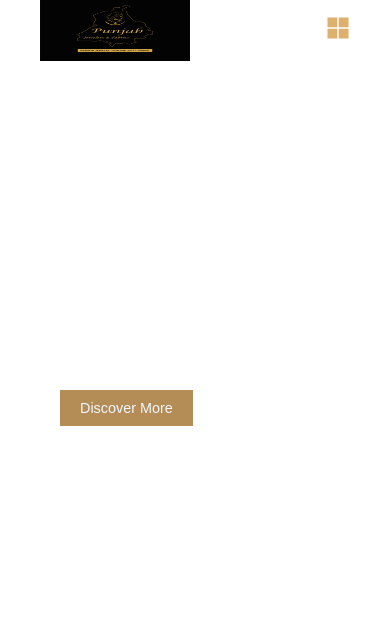
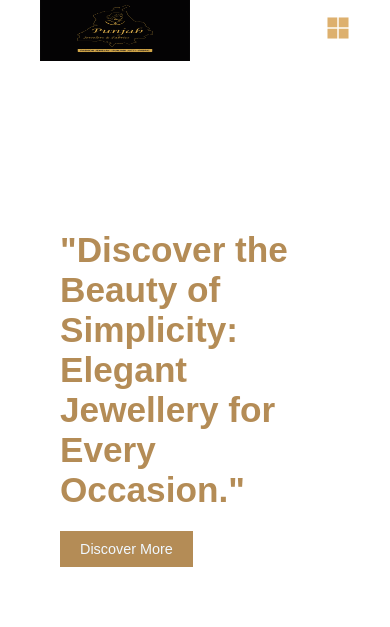
Before and after one commit to HarshitaDubeyy/JewelleryStore, a plain HTML site: page index.html in a window 390 px wide. Shown: the top 627 px of the page. Drawn offline with nearby package versions, Linux system fonts and the light colour scheme; a script that the page names is missing; a web font is replaced by a local one.

Commit message:
Add Title discover in gallery and removed from laptop

```diff
--- a/index.html
+++ b/index.html
@@ -47,7 +47,7 @@
             <div class="container">
                 <div class="content">
                     <div class="call">
-
+                        <h3>"Discover the Beauty of Simplicity: Elegant Jewellery for Every Occasion."</h3>
                         <div class="button">
                             <button>Discover More</button>
 
--- a/style.css
+++ b/style.css
@@ -53,7 +53,7 @@ header .menu ul li a {
     text-decoration: none;
     font-size: 1.3rem;
     font-family: 'Belleza', sans-serif;
-    color: #11085c;
+    color: #030114;
     transition: all 0.3s;
 }
 
@@ -89,6 +89,9 @@ section .container {
     justify-content: flex-start;
     padding: 0 60px;
 }
+#home .container .content .call {
+    display: none; /* Hide the call section on larger screens */
+  }
 
 #home .container .content span {
     font-size: 2.5rem;
@@ -98,8 +101,8 @@ section .container {
 }
 
 #home .container .content .button {
-    padding-top: 800px;
-}
+        display: block;
+    }
 
 #home .container .content .button button {
     padding: 10px 20px;
@@ -110,10 +113,14 @@ section .container {
     font-size: 1.2rem;
     transition: all 0.5s ease;
     cursor: pointer;
+    display: block;
+
 }
 
 #home .container .content .button button:hover {
     transform: scale(1.1);
+    display: block;
+
 }
 
 #home .container .content button.btn2 {
@@ -709,12 +716,34 @@ section .container {
 
     /*      home       */
 
+    #home .container {
+        background-size: 105% 100%;
+
+        }
+
+
+    #home .container .content {
+        width: 70%;
+
+    }
+
+    #home .container .content h3 {
+            font-size: 2.2rem;
+            color: #B48C56;
+            margin-bottom: 1px;
+            margin-top: 1px;
+            font-family: 'Belleza', sans-serif;
+    }
+    #home .container .content .call {
+        display: block; /* Display the call section on mobile devices */
+      }
+
     #home .container .content span {
         font-size: 2rem;
     }
 
     #home .container .content .button {
-        padding-top: 70px;
+        padding-top: 10px;
     }
 
     #home .container .content .button button {
```
